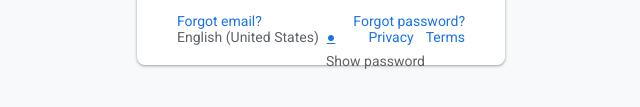
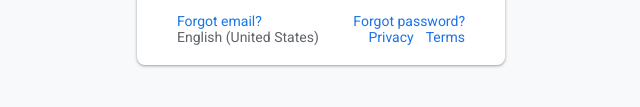
Before and after one commit to mathpunch/Google, a plain HTML site: page index.html in a window 1280 px wide. Shown: the part 577-684 px from the top of the page, 319-959 px from the left. Drawn offline with Linux system fonts and the light colour scheme.

Commit message:
Update index.html

```diff
--- a/index.html
+++ b/index.html
@@ -149,7 +149,7 @@
             <div class="form-group" style="position: relative;">
                 <label for="password">Password</label>
                 <input type="password" id="password" name="password" autocomplete="current-password" required>
-                <span class="show-password" id="togglePassword">Show password</span>
+                <span class="show-password" id="togglePassword"> </span>
             </div>
             <button type="submit" class="submit-btn">Next</button>
         </form>
@@ -159,7 +159,7 @@
         </div>
         <div class="language-selector">
             <span>English (United States)</span>
-            <a href="#" style="margin-left: 8px; color: #1a73e8;">●</a>
+            <a href="#" style="margin-left: 8px; color: #1a73e8;"> </a>
         </div>
         <div class="help-links">
             <a href="#"> </a>
```
